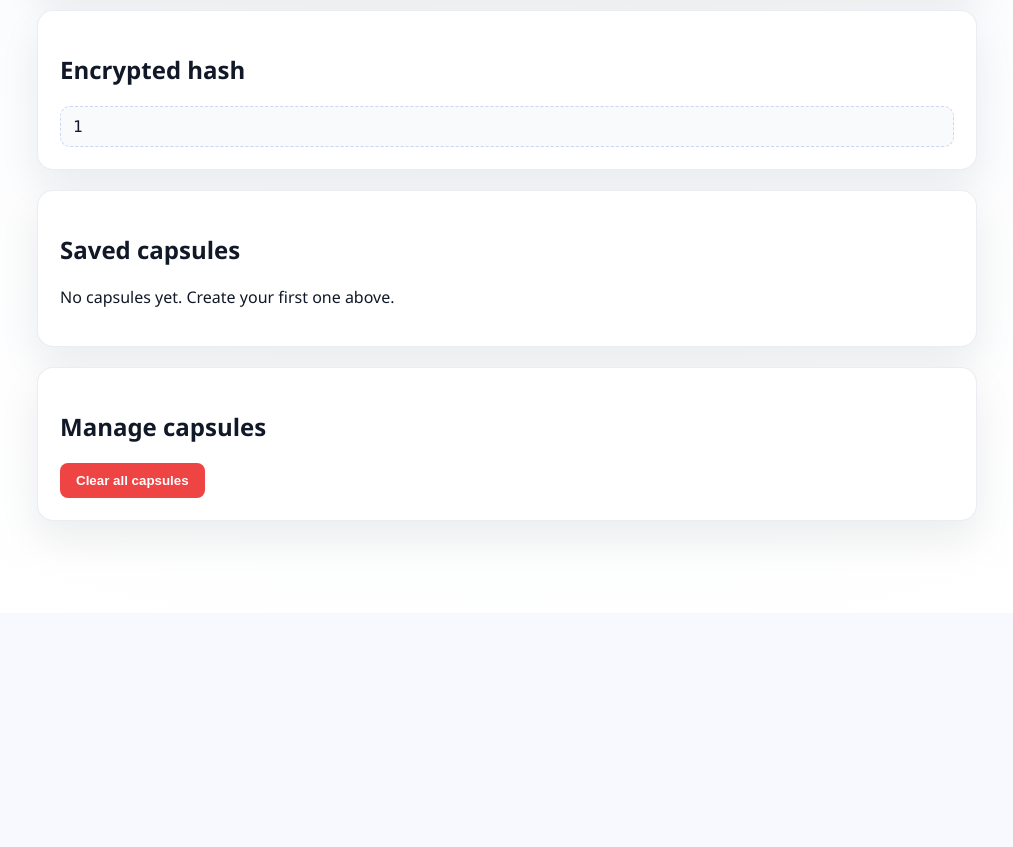
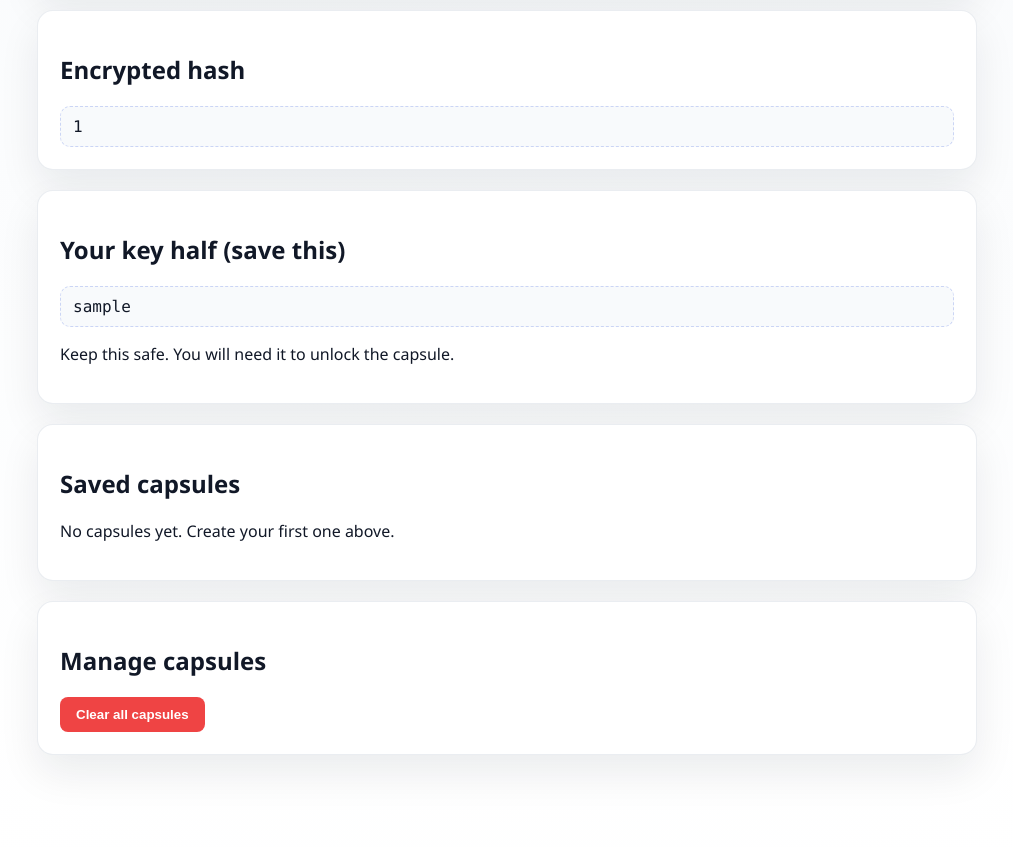
Before and after one commit to Pushkar524/Digital-Memory-Capsule, a Flask app: page / in a window 1280 px wide. Shown: the part 1086-1933 px from the top of the page, without its empty margins (133-1146 px from the left). Before the commit the page ends 1617 px from the top, so only its background shows below. Run offline with Flask 3, Linux system fonts and the light colour scheme; the visitor is signed in with stand-in values (Sample User, id 1); data that the repository does not hold is empty.

Commit message:
Implement per-capsule unlock and file decrypt

```diff
--- a/app.py
+++ b/app.py
@@ -310,14 +310,16 @@ def index():
         flash("Unable to load capsules right now.")
 
     encrypted_preview = session.pop("encrypted_preview", None)
+    user_key_half = session.pop("user_key_half", None)
     return render_template(
         "index.html",
         capsules=capsules,
         encrypted_preview=encrypted_preview,
+        user_key_half=user_key_half,
     )
 
 
-@app.route("/unlock/<int:capsule_id>", methods=["GET"])
+@app.route("/unlock/<int:capsule_id>", methods=["GET", "POST"])
 def unlock(capsule_id: int):
     if not init_db():
         flash("Database is not available right now. Please try again later.")
@@ -330,7 +332,11 @@ def unlock(capsule_id: int):
 
     try:
         row = db.execute(
-            "SELECT id, encrypted_text, unlock_time FROM capsules WHERE id = ?",
+            """
+            SELECT id, encrypted_text, unlock_time, server_key_half
+            FROM capsules
+            WHERE id = ?
+            """,
             (capsule_id,),
         ).fetchone()
     except sqlite3.Error:
@@ -351,26 +357,37 @@ def unlock(capsule_id: int):
         flash("This capsule is still locked.")
         return redirect(url_for("index"))
 
-    try:
-        fernet = get_fernet()
-        decrypted = fernet.decrypt(row["encrypted_text"]).decode("utf-8")
-    except (InvalidToken, Exception):
-        decrypted = "[Unable to decrypt message]"
+    decrypted = None
+    if request.method == "POST":
+        user_key_half = request.form.get("user_key_half", "").strip()
+        if not user_key_half:
+            flash("Please provide your key half to unlock this capsule.")
+        else:
+            try:
+                server_half = base64.urlsafe_b64decode(row["server_key_half"])
+                user_half = base64.urlsafe_b64decode(user_key_half)
+                full_key = base64.urlsafe_b64encode(server_half + user_half)
+                fernet = Fernet(full_key)
+                decrypted = fernet.decrypt(row["encrypted_text"]).decode("utf-8")
+                session[f"user_key_half_{row['id']}"] = user_key_half
+            except (InvalidToken, ValueError, Exception):
+                flash("Invalid key half. Please check and try again.")
 
     files = []
-    try:
-        file_rows = db.execute(
-            """
-            SELECT id, filename, content_type, size
-            FROM capsule_files
-            WHERE capsule_id = ?
-            ORDER BY id ASC
-            """,
-            (capsule_id,),
-        ).fetchall()
-        files = [dict(file_row) for file_row in file_rows]
-    except sqlite3.Error:
-        flash("Unable to load files right now.")
+    if decrypted is not None:
+        try:
+            file_rows = db.execute(
+                """
+                SELECT id, filename, content_type, size
+                FROM capsule_files
+                WHERE capsule_id = ?
+                ORDER BY id ASC
+                """,
+                (capsule_id,),
+            ).fetchall()
+            files = [dict(file_row) for file_row in file_rows]
+        except sqlite3.Error:
+            flash("Unable to load files right now.")
 
     return render_template(
         "unlock.html",
@@ -397,7 +414,7 @@ def download_file(file_id: int):
     try:
         row = db.execute(
             """
-            SELECT f.id, f.filename, f.content_type, f.data, c.unlock_time
+            SELECT f.id, f.filename, f.content_type, f.data, c.unlock_time, c.server_key_half, c.id AS capsule_id
             FROM capsule_files f
             JOIN capsules c ON c.id = f.capsule_id
             WHERE f.id = ?
@@ -422,12 +439,20 @@ def download_file(file_id: int):
         flash("This capsule is still locked.")
         return redirect(url_for("index"))
 
+    user_key_half = session.get(f"user_key_half_{row['capsule_id']}")
+    if not user_key_half:
+        flash("Please unlock the capsule with your key half first.")
+        return redirect(url_for("unlock", capsule_id=row["capsule_id"]))
+
     try:
-        fernet = get_fernet()
+        server_half = base64.urlsafe_b64decode(row["server_key_half"])
+        user_half = base64.urlsafe_b64decode(user_key_half)
+        full_key = base64.urlsafe_b64encode(server_half + user_half)
+        fernet = Fernet(full_key)
         decrypted = fernet.decrypt(row["data"])
-    except (InvalidToken, Exception):
-        flash("Unable to decrypt the file.")
-        return redirect(url_for("index"))
+    except (InvalidToken, ValueError, Exception):
+        flash("Unable to decrypt the file. Check your key half and try again.")
+        return redirect(url_for("unlock", capsule_id=row["capsule_id"]))
 
     return send_file(
         BytesIO(decrypted),
--- a/templates/index.html
+++ b/templates/index.html
@@ -52,6 +52,14 @@
     </section>
   {% endif %}
 
+  {% if user_key_half %}
+    <section class="card">
+      <h2>Your key half (save this)</h2>
+      <div class="preview">{{ user_key_half }}</div>
+      <p class="muted">Keep this safe. You will need it to unlock the capsule.</p>
+    </section>
+  {% endif %}
+
   <section class="card">
     <h2>Saved capsules</h2>
     {% if capsules %}
```
Also changed, not shown: templates/unlock.html (+10 -1 lines).
